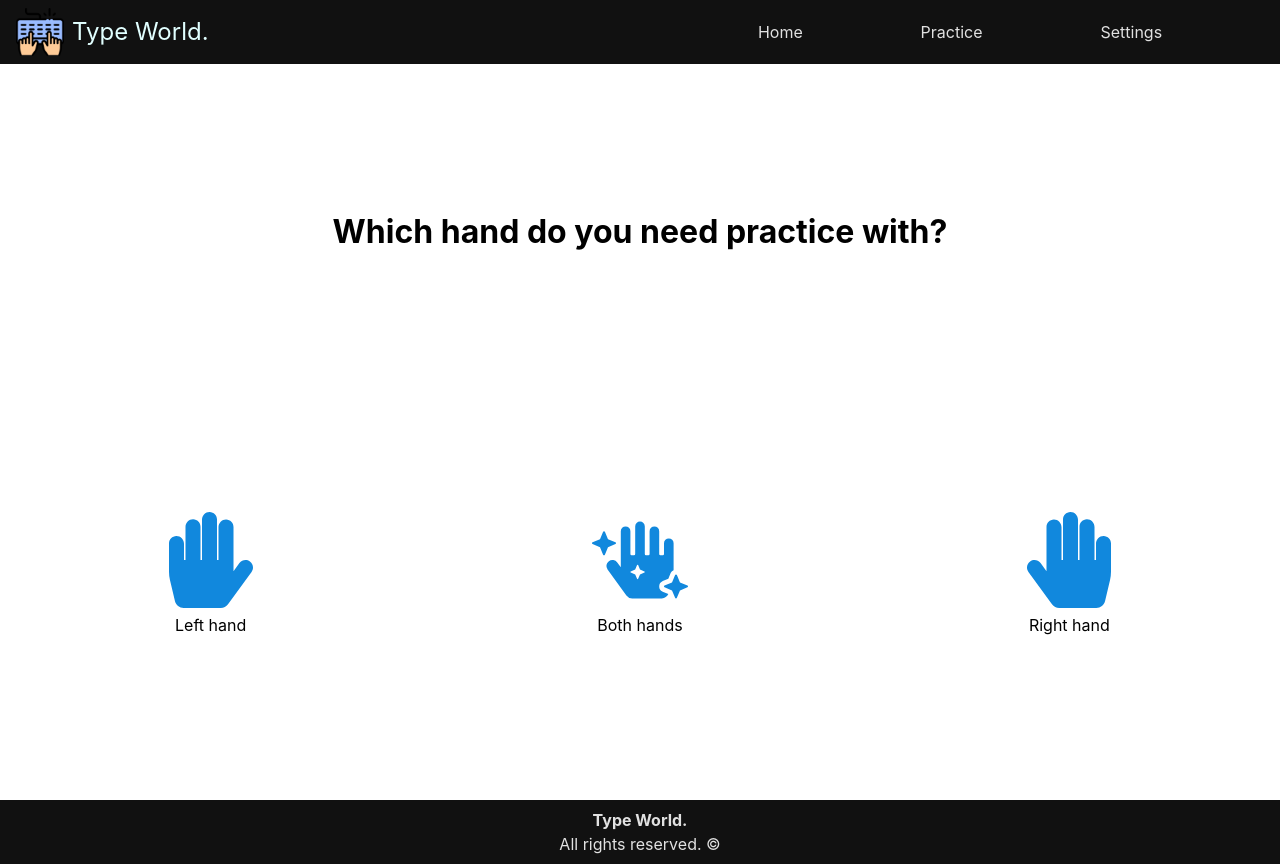
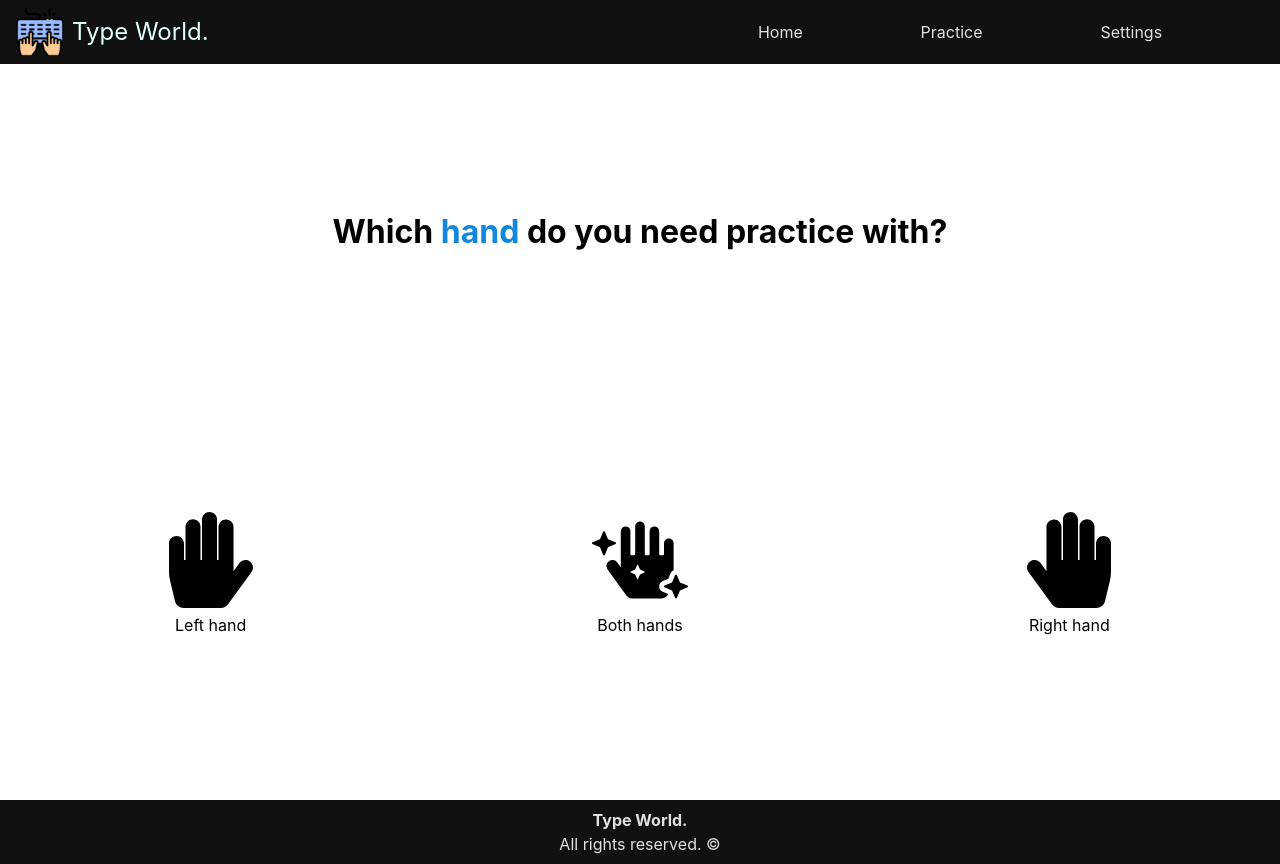
Before and after one commit to CamSteph/type-challenge01, a React (Vite) app: page /practice/setup in a window 1280 px wide. Built offline with nearby package versions, Linux system fonts and the light colour scheme; a web font is replaced by a local one.

Commit message:
Update typing practice styling

```diff
--- a/src/components/Footer/index.jsx
+++ b/src/components/Footer/index.jsx
@@ -8,6 +8,7 @@ const Container = styled.footer`
   background: #111;
   color: rgb(225, 225, 225);
   text-align: center;
+  z-index: 8;
 `;
 
 const Footer = () => {
--- a/src/components/LetterDisplay/index.jsx
+++ b/src/components/LetterDisplay/index.jsx
@@ -7,7 +7,7 @@ const Container = styled.div`
   min-height: 6em;
   max-height: 15em;
   padding: 20px;
-  /* border: 1px solid #999; */
+  border: 1.5px solid #ffffff;
   border-radius: 10px;
   margin: auto;
   display: grid;
@@ -67,7 +67,7 @@ const LetterDisplay = ({
               return (
                 <Letter key={letter}>
                   {/* <span style={{backgroundColor: '#58c258ad', color: '#fff'}}>{letter}</span> */}
-                  <span style={{background: 'transparent', color: '#58c258d6'}}>{letter}</span>
+                  <span style={{background: 'transparent', color: '#36be36'}}>{letter}</span>
                 </Letter>
               )
             }
@@ -85,7 +85,7 @@ const LetterDisplay = ({
               return (
                 <Letter key={letter}>
                   {/* <span style={{backgroundColor: 'tomato', color: '#fff'}}>{letter}</span> */}
-                  <span style={{background: 'transparent', color: 'tomato'}}>{letter}</span>
+                  <span style={{background: 'transparent', color: '#d8291d'}}>{letter}</span>
                 </Letter>
               )
             }
@@ -93,7 +93,7 @@ const LetterDisplay = ({
               return (
                 <Letter key={letter}>
                   {/* <span style={{backgroundColor: '#5d9e5dae', color: '#fff'}}>{letter}</span> */}
-                  <span style={{background: 'transparent', color: '#58c258d6'}}>{letter}</span>
+                  <span style={{background: 'transparent', color: '#36be36'}}>{letter}</span>
                 </Letter>
               )
             }
--- /dev/null
+++ b/src/components/Timer/index.jsx
@@ -0,0 +1,29 @@
+import React, { useState, useEffect } from 'react';
+import styled from 'styled-components';
+
+const Timer = ({timeLimit, letters}) => {
+
+  const [time, setTime] = useState(timeLimit);
+
+  useEffect(() => {
+    const countdownTimer = setTimeout(() => {
+      setTime(time - 1);
+    }, 1000);
+
+    if (time <= 0) {
+      clearTimeout(countdownTimer);
+    }
+
+    return () => {
+      clearTimeout(countdownTimer);
+    }
+
+  }, [time, letters]);
+
+
+  return (
+    <div>{time}</div>
+  );
+};
+
+export default Timer;
--- a/src/containers/LetterInput/index.jsx
+++ b/src/containers/LetterInput/index.jsx
@@ -66,7 +66,9 @@ const LetterInput = ({
         if (!generatedLetters.join('').startsWith(currentLetter)) {
           updated.continueTyping = currentLetter.length - 1;
           if(keyCode !== 8) {
-            updated.incorrect = updated.incorrect > 0 ? Number(updated.incorrect) + 1 : 1;
+            if(continueTyping === true){
+              updated.incorrect = updated.incorrect > 0 ? Number(updated.incorrect) + 1 : 1;
+            }
           }
         }
         else {
--- a/src/pages/LetterPractice.jsx
+++ b/src/pages/LetterPractice.jsx
@@ -7,6 +7,7 @@ import { FaArrowCircleRight } from 'react-icons/fa';
 import { LetterPracticeContext, LetterPracticeDispatchContext } from '../containers/LetterPracticeProvider';
 import LetterInput from '../containers/LetterInput';
 import { calculateAccuracy } from '../utils/calculateAccuracy';
+import Timer from '../components/Timer';
 
 const Container = styled.div`
   width: 100%;
@@ -15,6 +16,51 @@ const Container = styled.div`
   display: grid;
   grid-template-rows: 3em 3em auto 3em;
   background:  #fff;
+  position: relative;
+
+  .circle-wrap {
+    width: 100%;
+    height: 100%;
+    position: absolute;
+    background: transparent;
+
+    .bg-circle-1 {
+      position: absolute;
+      top: 12%;
+      left: 50%;
+      transform: translateX(-8%);
+      width: 20em;
+      height: 20em;
+      border-radius: 100%;
+      background: #6c7c8b;
+    }
+
+    .bg-circle-2 {
+      position: absolute;
+      top: 62%;
+      right: 10%;
+      /* transform: translateX(5%); */
+      width: 14em;
+      height: 14em;
+      border-radius: 100%;
+      background: #718088;
+      z-index: 2;
+    }
+
+    .bg-circle-3 {
+      position: absolute;
+      top: 48%;
+      left: 10%;
+      transform: translateX(-25%);
+      width: 17em;
+      height: 17em;
+      border-radius: 100%;
+      background: #626d81;
+      z-index: 2;
+    }
+
+  }
+
 
   .page-title {
     text-align: left;
@@ -39,7 +85,7 @@ const Container = styled.div`
 const Wrapper = styled.div`
   width: 100%;
   min-height: 74vh;
-  background: linear-gradient(160deg, #678091, #19252cd2);
+  background: linear-gradient(160deg, #c3cfd8a6, #acdaf563);
   border-radius: 10px;
   padding: 40px;
   grid-column: 1 / -1;
@@ -47,6 +93,9 @@ const Wrapper = styled.div`
   flex-direction: column;
   align-items: flex-start;
   justify-content: space-between;
+  z-index: 3;
+  backdrop-filter: blur(20px);
+
 
   .bottom-row {
     width: 100%;
@@ -71,7 +120,6 @@ const Wrapper = styled.div`
 
         .accuracy-val {
           color: #1d8dd8;
-          color: ${props => props.accuracy >= 0 ? 'green' : 'red'};
         }
 
       }
@@ -108,10 +156,15 @@ const LetterPractice = () => {
 
   const accuracyVal = calculateAccuracy(correct, incorrect, letters.length);
 
-
   return (
     <Container>
       <h1 className='page-title'>Typing Practice</h1>
+      <div className="circle-wrap">
+        <div className="bg-circle-1"></div>
+        <div className="bg-circle-2"></div>
+        <div className="bg-circle-3"></div>
+      </div>
+      <Timer timeLimit={5} letters={letters} />
       <Wrapper>
         <LetterDisplay
           mode={mode}
@@ -134,15 +187,15 @@ const LetterPractice = () => {
           <span className="section">
             <span className="accuracy-title">Accuracy:</span>
             <p className='accuracy-val' style={{color: accuracyVal >= 80 ?
-              '#58c258d6'
+              '#009200'
             :
               accuracyVal >= 60 ?
-              'orange'
+              '#e49c00'
             :
               (accuracyVal === 0 && continueTyping) ?
-              '#fff'
+              '#000'
             :
-              'tomato'
+              '#d8291d'
             }}
           >
               {accuracyVal}%
--- a/src/pages/PracticeSetup.jsx
+++ b/src/pages/PracticeSetup.jsx
@@ -23,7 +23,12 @@ const Container = styled.div`
 
   .title {
     grid-column: 1 / -1;
+
+    .emphasis-text {
+      color: #18d;
+    }
   }
+
 `;
 
 const Card = styled.div`
@@ -39,12 +44,16 @@ const Card = styled.div`
 
   &:hover {
     box-shadow: 0px 0px 19px 8px rgba(47, 47, 105, 0.18);
+    color: #18d;
+
+    .card-logo {
+      color: #18d;
+    }
   }
 
   .card-logo {
     font-size: 6em;
     margin-bottom: 5px;
-    color: #18d;
   }
 
   .left-hand-logo {
@@ -92,7 +101,7 @@ const PracticeSetup =  () => {
       ?
         (
           <>
-            <h1 className='title'>Which hand do you need practice with?</h1>
+            <h1 className='title'>Which <strong className='emphasis-text'>hand</strong> do you need practice with?</h1>
             <Card onClick={() => setHandMode('left-hand')}>
               <FaHandPaper className='card-logo left-hand-logo'/>
               <p>Left hand</p>
@@ -111,7 +120,7 @@ const PracticeSetup =  () => {
         !mode.characters &&
           (
             <>
-              <h1 className='title'>Which characters do you need practice with?</h1>
+              <h1 className='title'>Which <strong className='emphasis-text'>characters</strong> do you need practice with?</h1>
               <Card onClick={() => setCharacters('all')}>
                 <RxLetterCaseCapitalize className='card-logo'/>
                 <p>All characters</p>
--- a/src/utils/calculateAccuracy.js
+++ b/src/utils/calculateAccuracy.js
@@ -7,12 +7,13 @@ export const calculateAccuracy = (
 
   if (!amtOfLetters) return 0;
 
-  const percentPerLetter = (100 / (amtOfLetters + correct + incorrect)).toFixed(1);
+  // const percentPerLetter = (100 / (amtOfLetters + correct + incorrect)).toFixed(1);
   // const percentPerLetter = (100 / (amtOfLetters + correct)).toFixed(1);
-  // const percentPerLetter = (100 / (amtOfLetters)).toFixed(1);
+  const percentPerLetter = (100 / (amtOfLetters)).toFixed(1);
   // console.log()
   const incorrectAmt = (percentPerLetter * incorrect).toFixed(1);
-
+  console.log({percentPerLetter, incorrectAmt})
+  console.log('Accuracy: ', (100 - incorrectAmt).toFixed(1));
   return correct ? (100 - incorrectAmt).toFixed(1) : 0;
 
   // return correct ? (correct / amtOfLetters).toFixed(1)  : 0;
```
